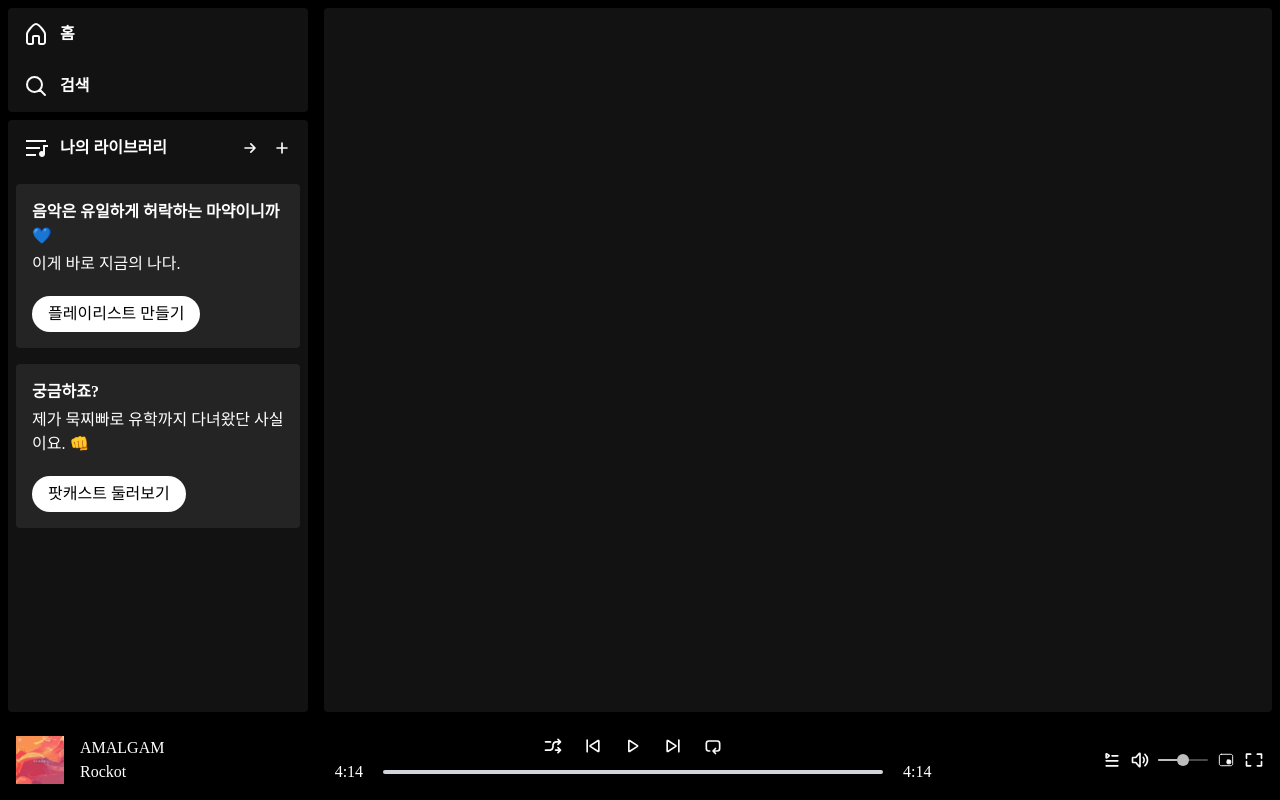
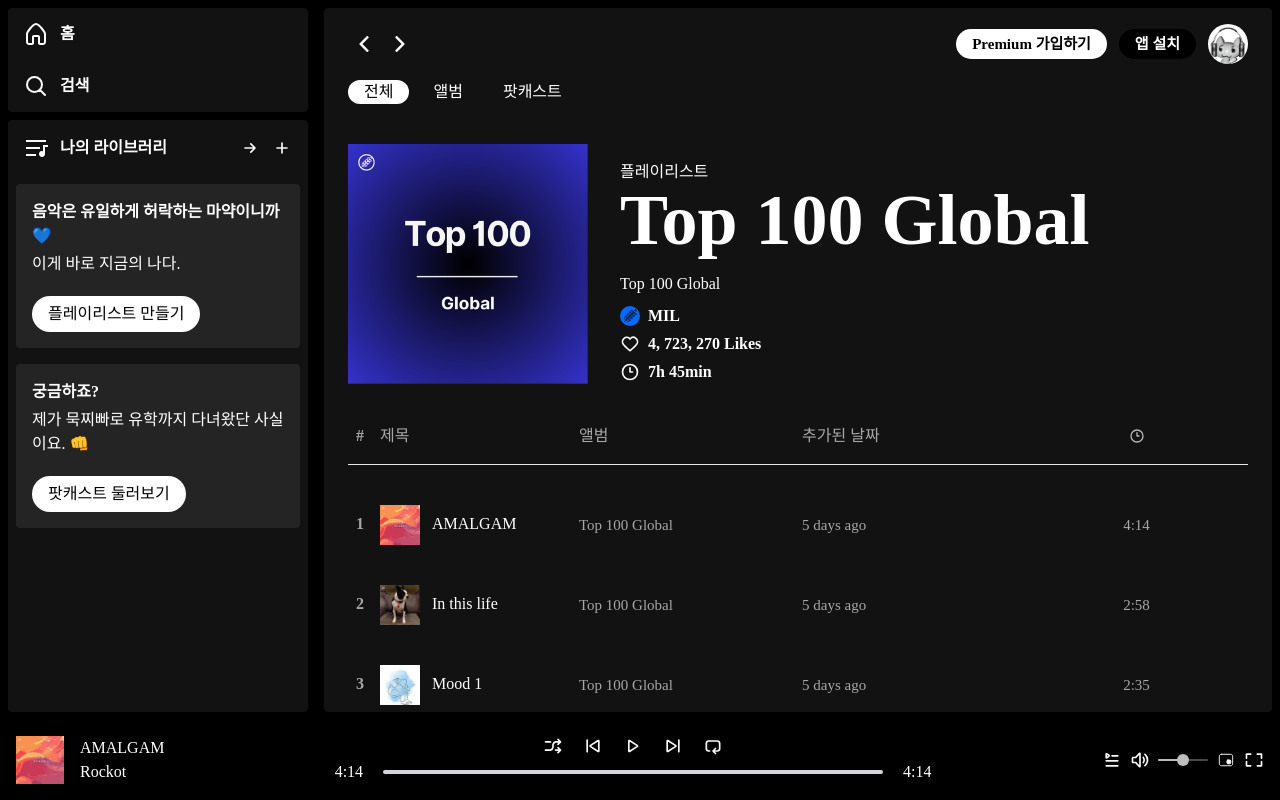
Before and after one commit to moeyg/mil, a React (Vite) app: page /album/1 in a window 1280 px wide. Built offline with nearby package versions, Linux system fonts and the light colour scheme; a web font is replaced by a local one.

Commit message:
feat: 앨범 클릭 시 추가되어 있는 노래 목록을 보여주도록 구성

```diff
--- a/src/assets/assets.ts
+++ b/src/assets/assets.ts
@@ -18,6 +18,9 @@
 import stack from './icons/stack.svg';
 import volume from './icons/volume.svg';
 import zoom from './icons/zoom.svg';
+
+import profile from './icons/profile.png';
+import logo from './icons/logo.svg';
 
 import megaHits from './albums/mega-hits.png';
 import trendingGlobal from './albums/trending-global.png';
@@ -52,6 +55,8 @@
   image: string;
   desc: string;
   bgColor: string;
+  likes: string;
+  duration: string;
 }
 
 interface SongsData {
@@ -84,6 +89,8 @@
   stack: string;
   volume: string;
   zoom: string;
+  profile: string;
+  logo: string;
 }
 
 export const icons: Icons = {
@@ -107,6 +114,8 @@
   stack,
   volume,
   zoom,
+  profile,
+  logo,
 };
 
 export const albumsData: AlbumsData[] = [
@@ -115,14 +124,18 @@
     name: 'Viral 50 Global',
     image: viral50,
     desc: 'Viral 50 Global',
-    bgColor: '#FFA592',
+    bgColor: '#00BF63',
+    likes: '4, 345, 050',
+    duration: '3h 30min',
   },
   {
     id: 1,
     name: 'Top 100 Global',
     image: top100,
     desc: 'Top 100 Global',
-    bgColor: '#737373',
+    bgColor: '#3533CD',
+    likes: '4, 723, 270',
+    duration: '7h 45min',
   },
   {
     id: 2,
@@ -130,6 +143,8 @@
     image: top50,
     desc: 'Top 50 Global',
     bgColor: '#004AAD',
+    likes: '9, 885, 123',
+    duration: '3h 57min',
   },
   {
     id: 3,
@@ -137,6 +152,8 @@
     image: trendingGlobal,
     desc: 'Trending Global',
     bgColor: '#101820',
+    likes: '7, 124, 185',
+    duration: '2h 30min',
   },
   {
     id: 4,
@@ -144,6 +161,8 @@
     image: trendingKorea,
     desc: 'Trending Korea',
     bgColor: '#0047A0',
+    likes: '1, 983, 888',
+    duration: '3h 43min',
   },
   {
     id: 5,
@@ -151,6 +170,8 @@
     image: megaHits,
     desc: 'Mega Hits',
     bgColor: '#773795',
+    likes: '4, 345, 050',
+    duration: '7h 37min',
   },
 ];
 
--- a/src/components/DisplayAlbum.tsx
+++ b/src/components/DisplayAlbum.tsx
@@ -1,7 +1,82 @@
 import React from 'react';
+import Navigation from './Navigation';
+import { useParams } from 'react-router-dom';
+import { albumsData, icons, songsData } from '../assets/assets';
 
 const DisplayAlbum: React.FC = () => {
-  return <div></div>;
+  const { id } = useParams<string>();
+  const albumID = Number(id);
+  const albumData = albumsData[albumID];
+
+  console.log(albumData);
+
+  return (
+    <>
+      <Navigation />
+      <div className='mt-10 flex gap-8 flex-col items-center sm:flex-row sm:items-end'>
+        <img className='w-60' src={albumData.image} alt={albumData.name} />
+        <div className='flex flex-col'>
+          <p>플레이리스트</p>
+          <h2 className='text-4xl font-bold mb-4 md:text-7xl'>
+            {albumData.name}
+          </h2>
+          <h4>{albumData.desc}</h4>
+          <p className='mt-2 flex items-center gap-2'>
+            <img className='inline-block w-5' src={icons.logo} alt='로고' />
+            <strong>MIL</strong>
+          </p>
+          <p className='mt-1 flex items-center gap-2'>
+            <img
+              className='inline-block w-5'
+              src={icons.like}
+              alt='좋아요 수'
+            />
+            <strong>{albumData.likes} Likes</strong>
+          </p>
+          <p className='mt-1 flex items-center gap-2'>
+            <img
+              className='inline-block w-5'
+              src={icons.clock}
+              alt='재생 시간'
+            />
+            <strong>{albumData.duration}</strong>
+          </p>
+        </div>
+      </div>
+      <div className='grid grid-cols-3 sm:grid-cols-4 mt-10 mb-4 pl-2 text-[#a7a7a7] items-center'>
+        <p>
+          <b className='mr-4'>#</b>제목
+        </p>
+        <p>앨범</p>
+        <p className='hidden md:block'>추가된 날짜</p>
+        <img
+          className='m-auto w-4 opacity-70'
+          src={icons.clock}
+          alt='재생 시간'
+        />
+      </div>
+      <hr />
+      {songsData.map((song, index) => (
+        <div
+          key={index}
+          className='grid grid-cols-3 sm:grid-cols-4 mt-10 mb-4 pl-2 items-center text-[#a7a7a7] hover:[#ffffff2b]'
+        >
+          <p className='text-white'>
+            <b className='mr-4 text-[#a7a7a7]'>{index + 1}</b>
+            <img
+              className='hidden md:inline w-10 mr-3'
+              src={song.image}
+              alt={song.name + 'by' + song.desc}
+            />
+            {song.name}
+          </p>
+          <p className='text-[15px]'>{albumData.name}</p>
+          <p className='text-[15px] hidden md:block'>5 days ago</p>
+          <p className='text-[15px] text-center'>{song.duration}</p>
+        </div>
+      ))}
+    </>
+  );
 };
 
 export default DisplayAlbum;
--- a/src/components/Navigation.tsx
+++ b/src/components/Navigation.tsx
@@ -24,10 +24,7 @@
           <p className='bg-black text-[15px] px-4 py-1 rounded-2xl hidden md:block cursor-pointer'>
             앱 설치
           </p>
-          <img
-            className='w-10 h-10 rounded-full'
-            src='./src/assets/icons/profile.png'
-          />
+          <img className='w-10 h-10 rounded-full' src={icons.profile} />
         </div>
       </div>
       <div className='flex items-center gap-2 mt-4'>
```
Also changed, not shown: src/assets/icons/logo.svg.
